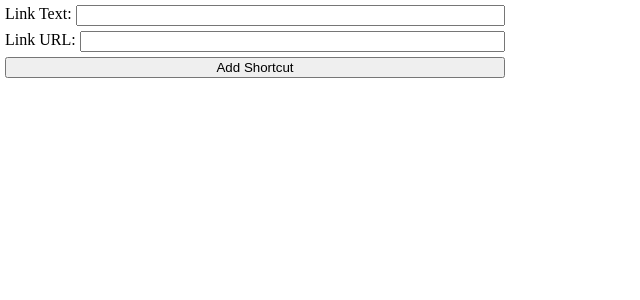
After one commit to fazillatheef/homepage, a Flask app: page /add_shortcut in a window 1280 px wide. The commit adds this page. Shown: the top 300 px of the page, without its empty margins (0-640 px from the left). Run offline with Flask 3, Linux system fonts and the light colour scheme; parts of the project's set-up code (start-up, migrations or seed data) failed here and were passed over.

Commit message:
Add shortcut done

```diff
--- a/app.py
+++ b/app.py
@@ -28,6 +28,13 @@ class Link(db.Model):
     url = db.Column(db.String(200), nullable=False)
     group_id = db.Column(db.Integer, db.ForeignKey('groups.id'), nullable=False)
 
+class Shortcut(db.Model):
+    __tablename__ = 'shortcuts'
+
+    id = db.Column(db.Integer, primary_key=True)
+    text = db.Column(db.String(100), nullable=False)
+    url = db.Column(db.String(200), nullable=False)
+
 with app.app_context():
     db.create_all()
 
@@ -40,6 +47,21 @@ def index():
 def index_edit():
     groups = Group.query.all()
     return render_template('edit.html', groups=groups)
+
+@app.route('/add_shortcut', methods=['POST','GET'])
+def add_shortcut():
+    if request.method == 'GET':
+        return render_template('add_shortcut.html')
+    elif request.method == 'POST':
+        text = request.form['text']
+        url = request.form['url']
+        try:
+            db.session.add(Shortcut(text=text, url=url))
+            db.session.commit()
+        except:
+            db.session.rollback()
+            raise
+        return render_template('edit.html')
 
 @app.route('/create_group', methods=['POST'])
 def create_group():
--- /dev/null
+++ b/templates/add_shortcut.html
@@ -0,0 +1,25 @@
+<!DOCTYPE html>
+<html>
+
+<head>
+  <link rel="stylesheet" href="{{ url_for('static', filename='css/homepage.css') }}">
+</head>
+
+<body>
+  <div class="card_content" style="width:500px;">
+    <form class="links" method="post" action="/add_shortcut">
+      <div class="each_link">
+        <label class="link_text" for="text">Link Text:&nbsp;</label>
+        <input class="link_addr" type="text" id="text" name="text">
+      </div>
+      <div class="each_link">
+        <label class="link_text" for="url">Link URL:&nbsp;</label>
+        <input class="link_addr" type="text" id="url" name="url">
+      </div>
+
+      <input type="submit" value="Add Shortcut">
+    </form>
+  </div>
+</body>
+
+</html>
--- a/templates/base.html
+++ b/templates/base.html
@@ -23,6 +23,7 @@
             <div class="shortcuts">
                 <a class="icon" href="#">Link1</a>
                 <a class="icon" href="#">Link1</a>
+                {% block editShortcut %}{% endblock %}
             </div>
             <div class="search_bar">
                 <form method="get" action="e.preventdefault();search_web();">
--- a/templates/edit.html
+++ b/templates/edit.html
@@ -40,3 +40,4 @@
     </div>
 </div>
 {% endblock %}
+{% block editShortcut %}<input type="button" value="Add Shortcut" onClick="location.href='{{url_for('add_shortcut')}}';">{% endblock %}
```
Also changed, not shown: static/css/homepage.css (+24 -23 lines), README.md.
